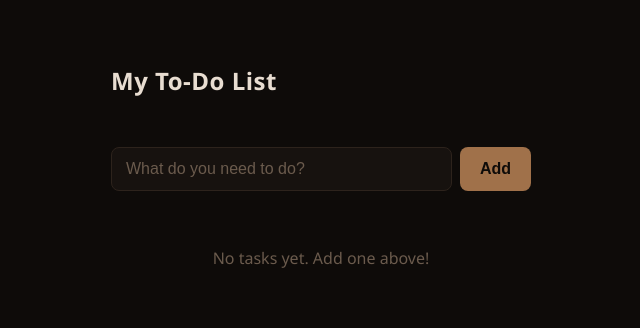
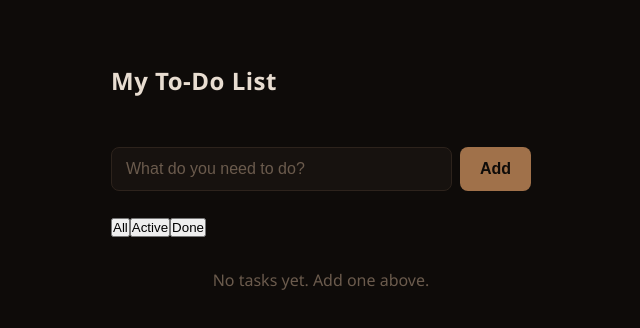
Before and after one commit to abalosmartkian-del/todo-sample, a React (Vite) app: page / in a window 1280 px wide. Shown: the top 328 px of the page, without its empty margins (319-959 px from the left). Built offline with nearby package versions, Linux system fonts and the light colour scheme.

Commit message:
Add filters, edit tasks, and clear completed

```diff
--- a/src/App.tsx
+++ b/src/App.tsx
@@ -1,14 +1,24 @@
 import { useEffect, useState } from "react";
 import "./App.css";
 
-type Task = { text: string; done: boolean };
+type Task = { id: number; text: string; done: boolean };
+type Filter = "all" | "active" | "done";
 
 export default function App() {
   const [tasks, setTasks] = useState<Task[]>(() => {
     const saved = localStorage.getItem("tasks");
-    return saved ? JSON.parse(saved) : [];
+    if (!saved) return [];
+    // older saved tasks have no id, so give them one
+    return JSON.parse(saved).map((t: Partial<Task>, i: number) => ({
+      id: t.id ?? i,
+      text: t.text ?? "",
+      done: !!t.done,
+    }));
   });
   const [text, setText] = useState("");
+  const [filter, setFilter] = useState<Filter>("all");
+  const [editingId, setEditingId] = useState<number | null>(null);
+  const [editText, setEditText] = useState("");
 
   useEffect(() => {
     localStorage.setItem("tasks", JSON.stringify(tasks));
@@ -16,19 +26,53 @@ export default function App() {
 
   function addTask() {
     if (!text.trim()) return;
-    setTasks([...tasks, { text: text.trim(), done: false }]);
+    const id = Math.max(0, ...tasks.map((t) => t.id)) + 1;
+    setTasks([...tasks, { id, text: text.trim(), done: false }]);
     setText("");
   }
 
-  function toggle(i: number) {
-    setTasks(tasks.map((t, idx) => (idx === i ? { ...t, done: !t.done } : t)));
+  function toggle(id: number) {
+    setTasks(tasks.map((t) => (t.id === id ? { ...t, done: !t.done } : t)));
   }
 
-  function remove(i: number) {
-    setTasks(tasks.filter((_, idx) => idx !== i));
+  function remove(id: number) {
+    setTasks(tasks.filter((t) => t.id !== id));
+  }
+
+  function startEdit(t: Task) {
+    setEditingId(t.id);
+    setEditText(t.text);
+  }
+
+  function saveEdit() {
+    if (editingId === null) return;
+    if (editText.trim()) {
+      setTasks(
+        tasks.map((t) =>
+          t.id === editingId ? { ...t, text: editText.trim() } : t
+        )
+      );
+    }
+    setEditingId(null);
+  }
+
+  function clearCompleted() {
+    setTasks(tasks.filter((t) => !t.done));
   }
 
   const left = tasks.filter((t) => !t.done).length;
+  const doneCount = tasks.length - left;
+
+  const visible = tasks.filter((t) =>
+    filter === "all" ? true : filter === "active" ? !t.done : t.done
+  );
+
+  const emptyMessage =
+    tasks.length === 0
+      ? "No tasks yet. Add one above."
+      : filter === "active"
+      ? "Nothing left to do."
+      : "No completed tasks yet.";
 
   return (
     <div className="card">
@@ -48,22 +92,54 @@ export default function App() {
         <button onClick={addTask}>Add</button>
       </div>
 
+      <div className="filters">
+        {(["all", "active", "done"] as Filter[]).map((f) => (
+          <button
+            key={f}
+            className={filter === f ? "active" : ""}
+            onClick={() => setFilter(f)}
+          >
+            {f === "all" ? "All" : f === "active" ? "Active" : "Done"}
+          </button>
+        ))}
+      </div>
+
       <ul>
-        {tasks.length === 0 && (
-          <p className="empty">No tasks yet. Add one above!</p>
-        )}
-        {tasks.map((t, i) => (
-          <li key={i} className={t.done ? "done" : ""}>
+        {visible.length === 0 && <p className="empty">{emptyMessage}</p>}
+        {visible.map((t) => (
+          <li key={t.id} className={t.done ? "done" : ""}>
             <input
               type="checkbox"
               checked={t.done}
-              onChange={() => toggle(i)}
+              onChange={() => toggle(t.id)}
             />
-            <span onClick={() => toggle(i)}>{t.text}</span>
-            <button className="del" onClick={() => remove(i)}>✕</button>
+            {editingId === t.id ? (
+              <input
+                className="edit"
+                value={editText}
+                autoFocus
+                onChange={(e) => setEditText(e.target.value)}
+                onBlur={saveEdit}
+                onKeyDown={(e) => {
+                  if (e.key === "Enter") saveEdit();
+                  if (e.key === "Escape") setEditingId(null);
+                }}
+              />
+            ) : (
+              <span onDoubleClick={() => startEdit(t)} title="Double-click to edit">
+                {t.text}
+              </span>
+            )}
+            <button className="del" onClick={() => remove(t.id)}>✕</button>
           </li>
         ))}
       </ul>
+
+      {doneCount > 0 && (
+        <button className="clear" onClick={clearCompleted}>
+          Clear completed ({doneCount})
+        </button>
+      )}
     </div>
   );
 }
```
